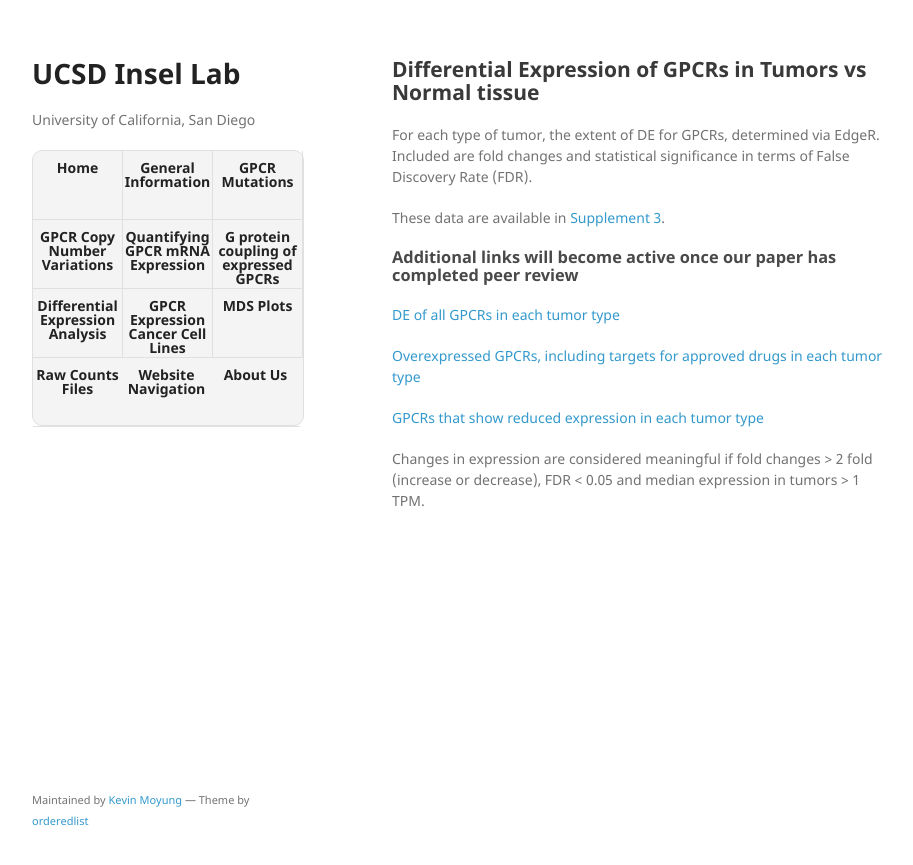
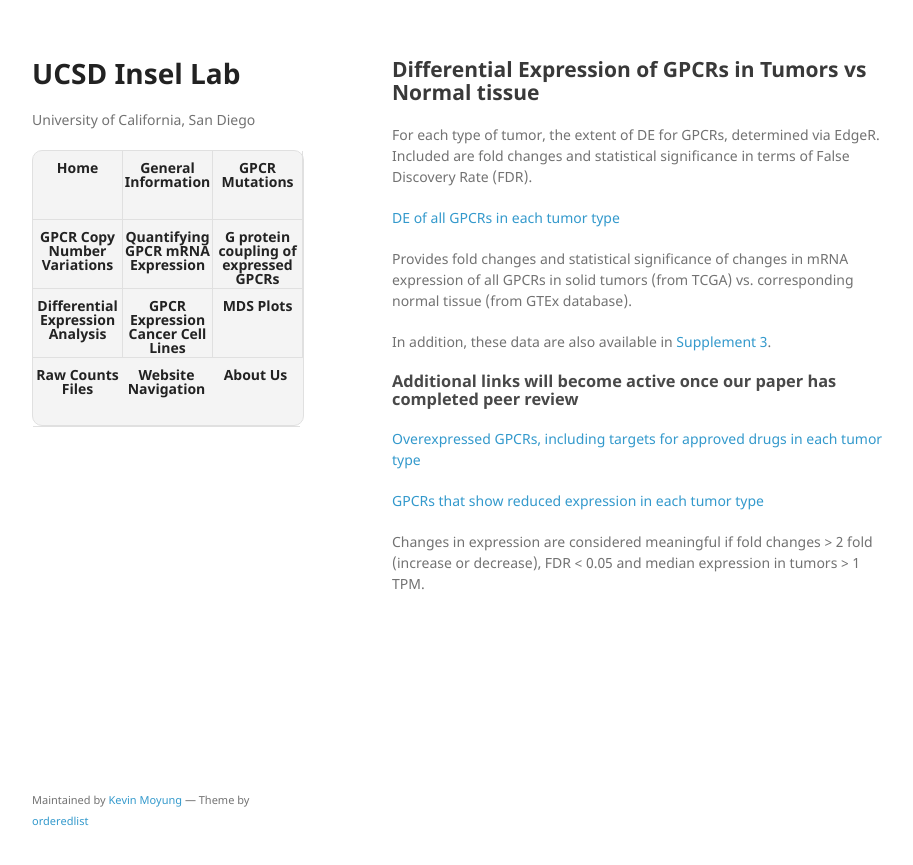
Before and after one commit to insellab/insellab.github.io, a Jekyll site: the page built from gpcr_DE.md, in a window 1280 px wide. Shown: the top 865 px of the page, without its empty margins (178-1091 px from the left). Built offline with Jekyll 4.4.1, drawn with Linux system fonts in a browser that asks for light colours; our own code applies the rules of GitHub Pages for plain Markdown files.

Commit message:
Update gpcr_DE.md

```diff
--- a/gpcr_DE.md
+++ b/gpcr_DE.md
@@ -6,11 +6,13 @@ layout: default
 
 For each type of tumor, the extent of DE for GPCRs, determined via EdgeR. Included are fold changes and statistical significance in terms of False Discovery Rate (FDR).
 
-These data are available in [Supplement 3](https://drive.google.com/open?id=1ROW2FWvDYlP7w5n-qMR8KMapnjkD2Ta9).
+[DE of all GPCRs in each tumor type](https://drive.google.com/open?id=1aJlgOi0Zn2mi783pGYjrm0lpIzpDfZ6F)
+
+Provides fold changes and statistical significance of changes in mRNA expression of all GPCRs in solid tumors (from TCGA) vs. corresponding normal tissue (from GTEx database).
+
+In addition, these data are also available in [Supplement 3](https://drive.google.com/open?id=1ROW2FWvDYlP7w5n-qMR8KMapnjkD2Ta9).
 
 ### Additional links will become active once our paper has completed peer review
-
-[DE of all GPCRs in each tumor type]()
 
 [Overexpressed GPCRs, including targets for approved drugs in each tumor type]()
 
```
